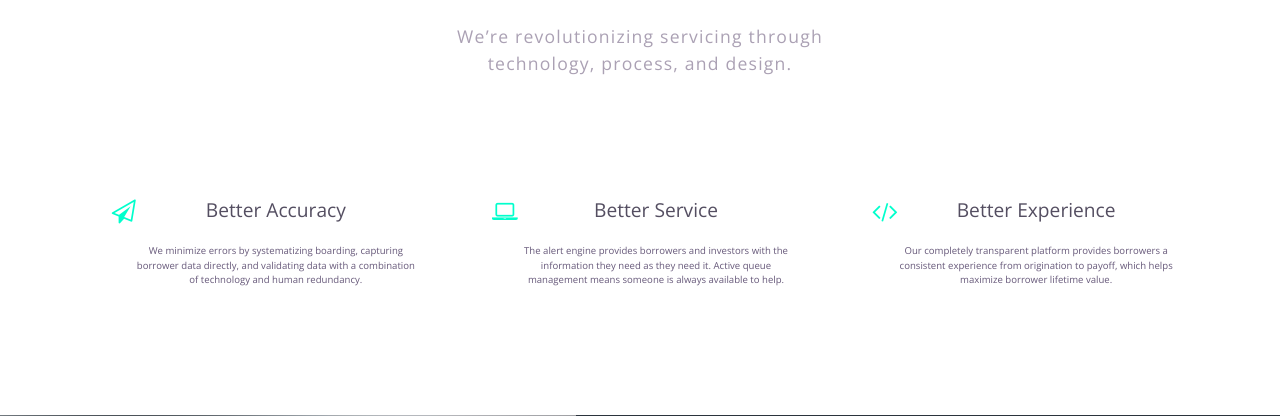
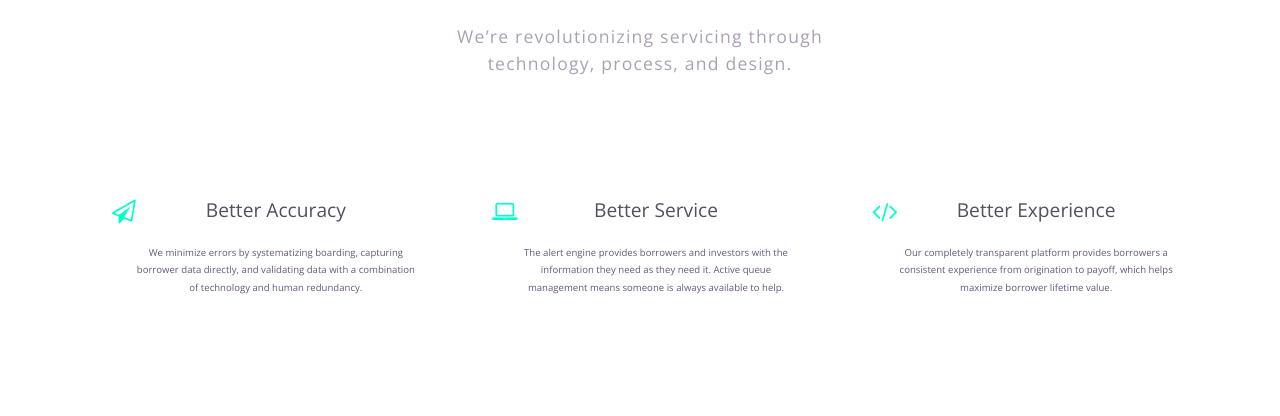
Before and after one commit to awhyit/pennie, a PHP site: page / in a window 1280 px wide. Shown: the part 941-1357 px from the top of the page. Run offline with PHP 8.4, Linux system fonts and the light colour scheme.

Commit message:
updated h5

```diff
--- a/assets/css/main.css
+++ b/assets/css/main.css
@@ -2878,8 +2878,9 @@
 				margin:0;
 				text-align: center;
 				padding:0;
-				font-weight: 300;
+				font-weight: 100;
 				letter-spacing: 0em;
+				line-height: 1.8em;
 			}
 
 			.wrapper.style1 hr {
```
